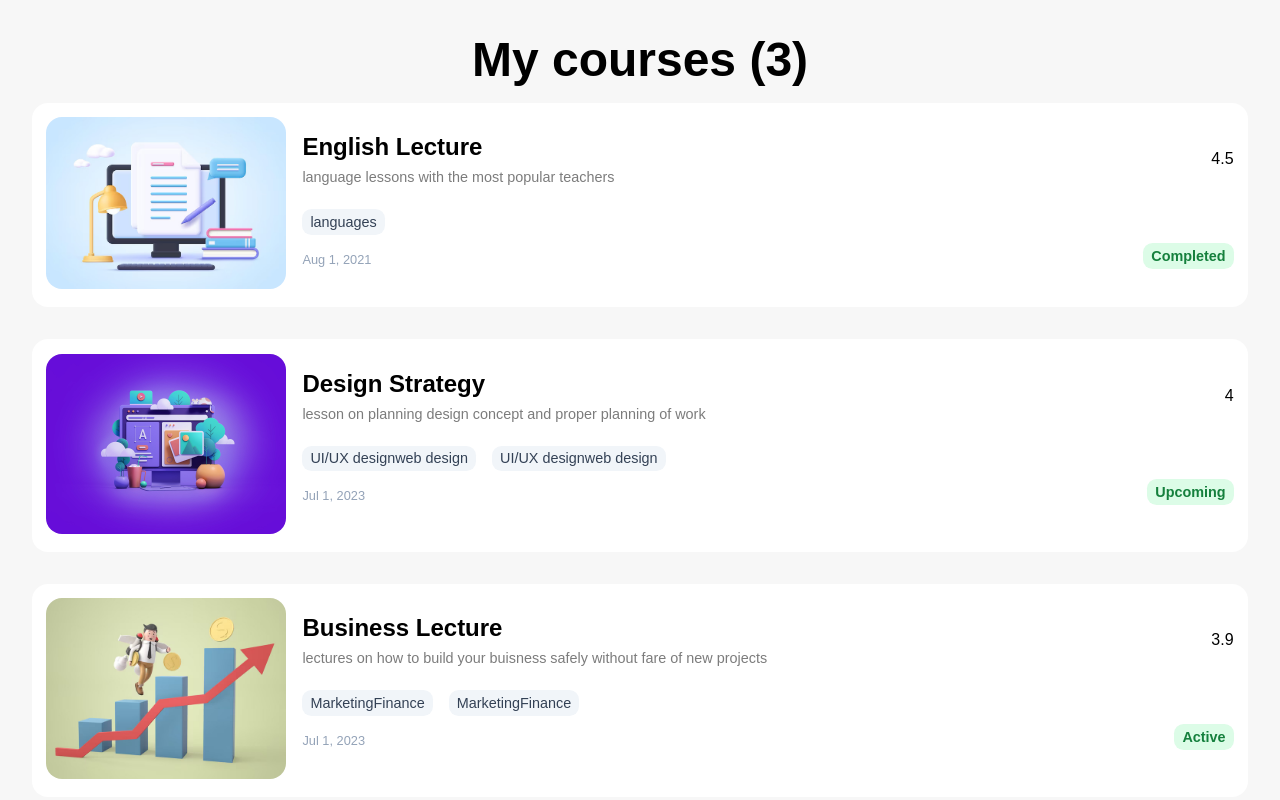
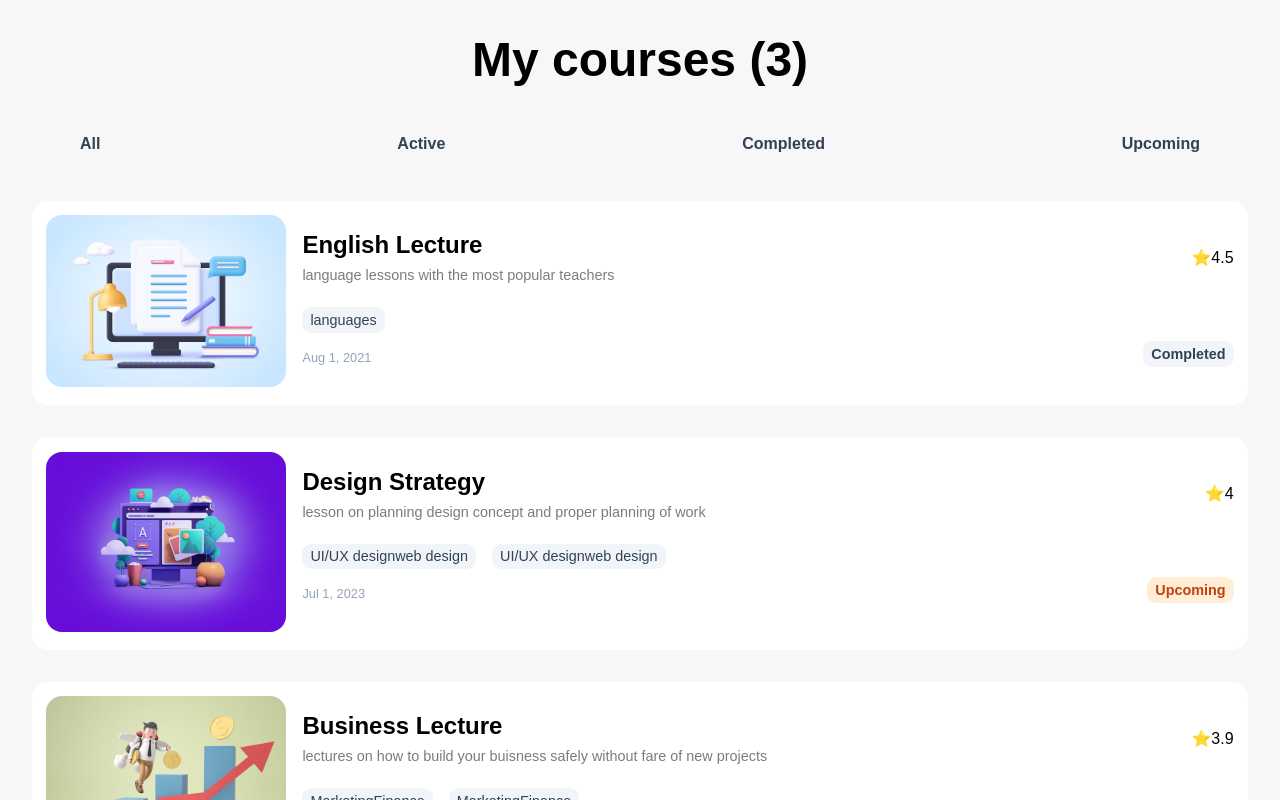
Before and after one commit to Mhmdkh80/React-01, a React (Vite) app: page / in a window 1280 px wide. Shown: the top 800 px of the page. Built offline with nearby package versions, Linux system fonts and the light colour scheme.

Commit message:
final edit

```diff
--- a/src/App.css
+++ b/src/App.css
@@ -96,3 +96,13 @@ h1 {
 .course-item__footer .caption .badge {
   font-weight: bold;
 }
+
+.active{
+  padding: 1rem;
+}
+
+.active:hover{
+  color: rgb(245, 218, 64);
+  cursor: pointer;
+  font-weight: 700;
+}
--- a/src/App.jsx
+++ b/src/App.jsx
@@ -1,14 +1,15 @@
 import "./app.css";
 import "./index.css";
 import CourseList from "./components/CourseList";
-
-
+import Header from "./components/Header";
+import Footer from "./components/Footer";
 
 function App() {
   return (
     <div>
-      <h1>My courses (3)</h1>
+      <Header />
       <CourseList />
+      <Footer />
     </div>
   );
 }
--- a/src/components/CourseCard.jsx
+++ b/src/components/CourseCard.jsx
@@ -6,7 +6,7 @@ function CourseCard({ course }) {
       </div>
       <div className="course-item__detail">
         <CourseCardBody course={course} />
-        <CourseCardFooter course={course}/>
+        <CourseCardFooter course={course} />
       </div>
     </div>
   );
@@ -14,19 +14,24 @@ function CourseCard({ course }) {
 
 export default CourseCard;
 
-function CourseCardBody({course}) {
+function CourseCardBody({ course }) {
   return (
     <div className="course-item__body">
       <div>
         <p className="title ">{course.title}</p>
         <p className="desc">{course.description}</p>
       </div>
-      <span className="rate">{course.rate}</span>
+      <span className="rate">⭐{course.rate}</span>
     </div>
   );
 }
 
-function CourseCardFooter({course}) {
+function CourseCardFooter({ course }) {
+  const startedAt = new Date(course.start).toLocaleDateString("en-US", {
+    month: "short",
+    year: "numeric",
+    day: "numeric",
+  });
   return (
     <div className="course-item__footer">
       <div className="tags">
@@ -37,14 +42,18 @@ function CourseCardFooter({course}) {
         ))}
       </div>
       <div className="caption">
-        <div className="date">
-          {new Date(course.start).toLocaleDateString("en-US", {
-            month: "short",
-            year: "numeric",
-            day: "numeric",
-          })}
-        </div>
-        <span className="badge badge--primary">{course.status}</span>
+        <div className="date">{startedAt}</div>
+        <span
+          className={`badge ${
+            course.status === "Active"
+              ? "badge--primary"
+              : course.status === "Upcoming"
+              ? "badge--danger"
+              : "badge--secondary"
+          }`}
+        >
+          {course.status}
+        </span>
       </div>
     </div>
   );
--- /dev/null
+++ b/src/components/Footer.jsx
@@ -0,0 +1,9 @@
+function Footer() {
+  return (
+    <div className="footer">
+      You have successfully passed <strong>44%</strong> of your courses!
+    </div>
+  );
+}
+
+export default Footer;
--- /dev/null
+++ b/src/components/Header.jsx
@@ -0,0 +1,16 @@
+const courseStatus = ["All", "Active", "Completed", "Upcoming"];
+
+function Header() {
+  return (
+    <div>
+      <h1>My courses (3)</h1>
+      <div className="course-status">
+        {courseStatus.map((s) => (
+          <div key={s} className="active">{s}</div>
+        ))}
+      </div>
+    </div>
+  );
+}
+
+export default Header;
```
